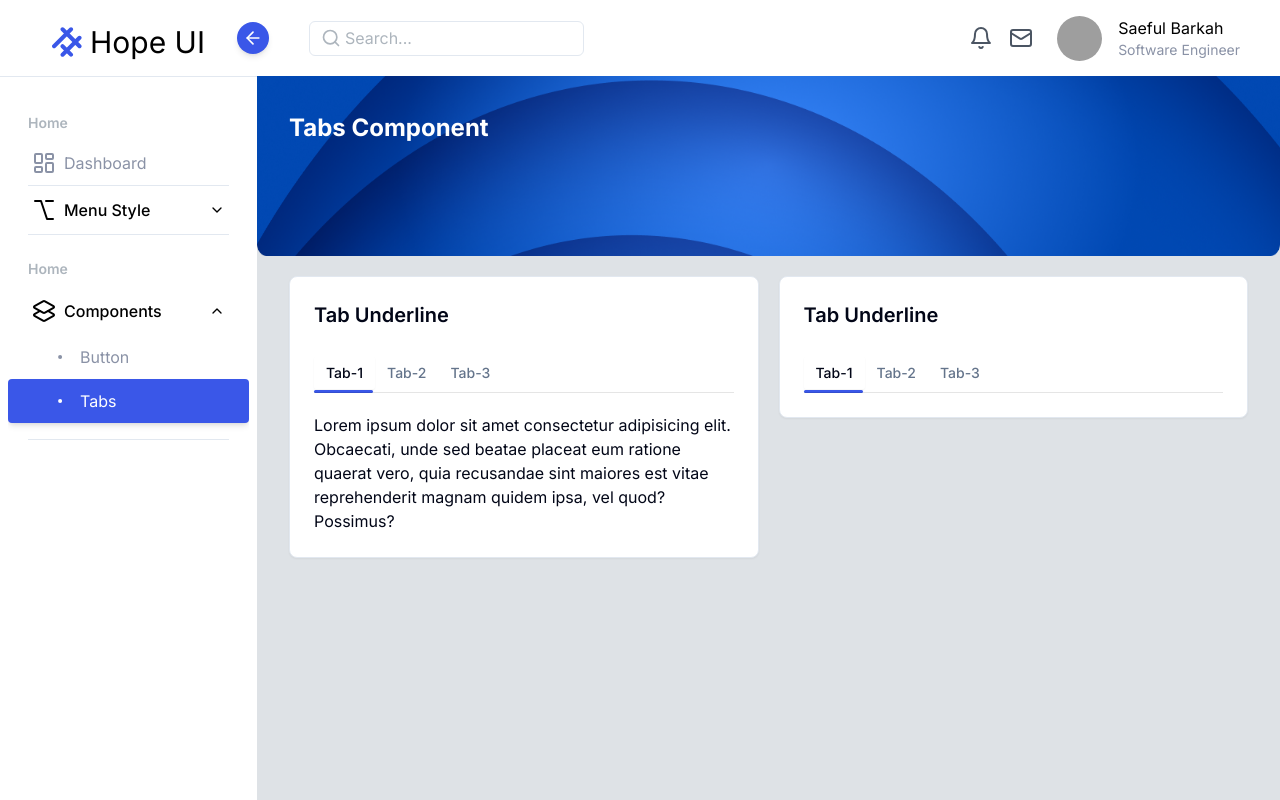
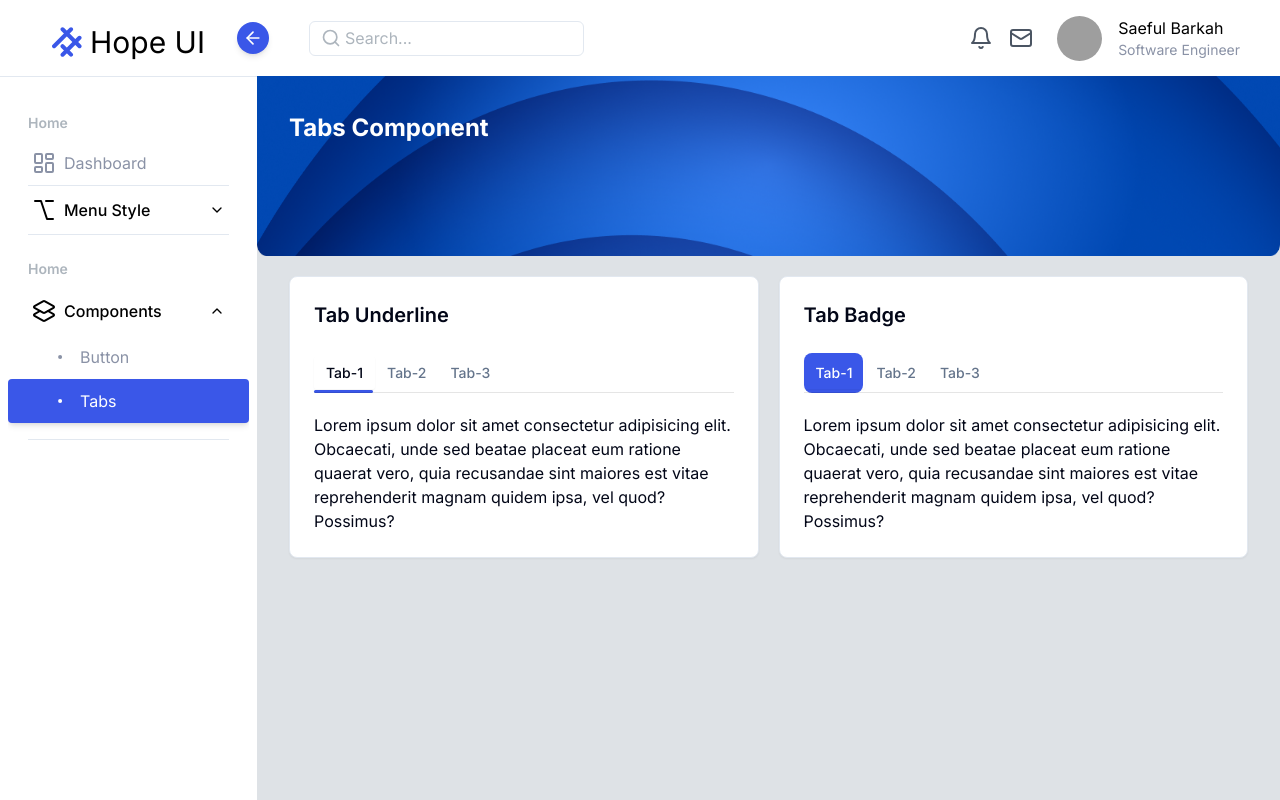
Before and after one commit to saefulbarkah/hope-ui-next, a Next.js app: page /components/tabs in a window 1280 px wide. Built offline with nearby package versions, Linux system fonts and the light colour scheme; grey boxes are pictures that could not be loaded.

Commit message:
feat(tabs): add variant underline and badge

```diff
--- a/src/components/tabs/tab-underine.tsx
+++ b/src/components/tabs/Tabs.tsx
@@ -1,6 +1,7 @@
 "use client";
 import React, {
   Dispatch,
+  PropsWithChildren,
   SetStateAction,
   createContext,
   useContext,
@@ -8,10 +9,16 @@ import React, {
   useRef,
   useState,
 } from "react";
-import { Tabs, TabsContent, TabsList, TabsTrigger } from "../ui/tabs";
+import {
+  Tabs as Wrapper,
+  TabsContent,
+  TabsList,
+  TabsTrigger,
+} from "../ui/tabs";
 import {
   TabsContentProps,
   TabsListProps,
+  TabsProps,
   TabsTriggerProps,
 } from "@radix-ui/react-tabs";
 import { cn } from "@/lib/utils";
@@ -25,6 +32,7 @@ type indicatorState = {
     width: number;
   };
   setIndicator: Dispatch<SetStateAction<{ left: number; width: number }>>;
+  type?: "underline" | "badge";
 };
 
 type ContextType = indicatorState;
@@ -33,27 +41,34 @@ const Context = createContext<ContextType | null>(null);
 const Provider = Context.Provider;
 
 // indicator variant
-const indicatorVariants = cva(
-  "absolute bottom-0 h-[3px] w-full rounded-full bg-black",
-  {
+const indicatorVariants = cva("absolute", {
   variants: {
     variant: {
       primary: "bg-primary",
     },
+    type: {
+      underline: "bottom-0 h-[3px] w-full rounded-full",
+      badge: "inset-0 h-full rounded-lg",
+    },
   },
   defaultVariants: {
     variant: "primary",
+    type: "underline",
   },
-  },
-);
+});
 
-const Store = ({ children }: React.PropsWithChildren) => {
+type store = React.PropsWithChildren & {
+  type?: indicatorState["type"];
+};
+const Store = ({ children, type = "underline" }: store) => {
   const [indicator, setIndicator] = useState<indicatorState["indicator"]>({
     left: 0,
     width: 0,
   });
 
-  return <Provider value={{ indicator, setIndicator }}>{children}</Provider>;
+  return (
+    <Provider value={{ indicator, setIndicator, type }}>{children}</Provider>
+  );
 };
 
 type INDICATOR_COLOR = VariantProps<typeof indicatorVariants>["variant"];
@@ -68,33 +83,34 @@ const List = ({
   ...props
 }: listProps) => {
   return (
-    <Store>
     <TabsList
       className={cn(
         `relative w-full justify-start bg-transparent p-0`,
         className,
       )}
+      {...props}
     >
       <div className="relative flex h-full w-full items-center justify-start">
-          {children}
-          <Indicator variant={indicatorColor} />
+        <div className="relative z-50">{children}</div>
+        <Indicator type={"underline"} variant={indicatorColor} />
       </div>
       <div className="absolute inset-x-0 bottom-0 z-10 h-[1px] bg-black opacity-10 dark:bg-white" />
     </TabsList>
-    </Store>
   );
 };
 
 interface indicatorProps extends VariantProps<typeof indicatorVariants> {}
-const Indicator = ({ variant }: indicatorProps) => {
-  const { indicator } = useContext(Context) as ContextType;
+const Indicator = ({ variant, type = "underline" }: indicatorProps) => {
+  const { indicator, type: typeTab } = useContext(Context) as ContextType;
 
   return (
     <motion.div
       initial={{ left: 0, width: 0 }}
       animate={{ left: indicator.left, width: indicator.width }}
       transition={{ bounce: 0, type: "spring", duration: 0.3 }}
-      className={cn(indicatorVariants({ variant }))}
+      className={cn(
+        indicatorVariants({ variant, type: typeTab as typeof type }),
+      )}
     />
   );
 };
@@ -112,7 +128,7 @@ const Item = ({
   ...props
 }: itemProps) => {
   const [isChange, setChange] = useState(false);
-  const { setIndicator } = useContext(Context) as ContextType;
+  const { setIndicator, type } = useContext(Context) as ContextType;
   const triggerRef = useRef<null | HTMLButtonElement>(null);
 
   useEffect(() => {
@@ -132,9 +148,12 @@ const Item = ({
   return (
     <>
       <TabsTrigger
+        onMouseDown={() => {
+          setChange((state) => !state);
+        }}
         ref={triggerRef}
         className={cn(
-          `border-none capitalize shadow-none outline-none data-[state=active]:bg-transparent`,
+          `border-none capitalize shadow-none outline-none data-[state=active]:bg-transparent ${type === "badge" && "data-[state=active]:text-white"}`,
           className,
         )}
         value={value}
@@ -159,9 +178,19 @@ const Content = ({ value, className, children, ...props }: ContentProps) => {
   );
 };
 
-export const TabUnderLine = {
-  List,
-  Tabs,
-  Item,
-  Content,
+interface Ttabs extends PropsWithChildren, TabsProps {
+  type?: indicatorState["type"];
+}
+const Tabs = ({ children, type = "underline", ...props }: Ttabs) => {
+  return (
+    <Store type={type}>
+      <Wrapper {...props}>{children}</Wrapper>
+    </Store>
+  );
 };
+
+Tabs.Content = Content;
+Tabs.Item = Item;
+Tabs.List = List;
+
+export { Tabs };
--- a/src/components/tabs/index.ts
+++ b/src/components/tabs/index.ts
@@ -1 +1 @@
-export * from "./tab-underine";
+export * from "./Tabs";
--- a/src/features/components/tabs/feature-tab.tsx
+++ b/src/features/components/tabs/feature-tab.tsx
@@ -1,51 +1,79 @@
 "use client";
-import { TabUnderLine } from "@/components/tabs";
 import { Card, CardContent, CardHeader } from "@/components/ui/card";
+import { Tabs } from "@/components/tabs";
 import React from "react";
+
+// example usage tab underline
+const TabUnderLine = () => {
+  return (
+    <Card>
+      <CardHeader className="text-xl font-semibold">Tab Underline</CardHeader>
+      <CardContent>
+        <Tabs defaultValue="tab-1">
+          <Tabs.List>
+            <Tabs.Item value="tab-1" label="tab-1" />
+            <Tabs.Item value="tab-2" label="tab-2" />
+            <Tabs.Item value="tab-3" label="tab-3" />
+          </Tabs.List>
+          <Tabs.Content value="tab-1">
+            Lorem ipsum dolor sit amet consectetur adipisicing elit. Obcaecati,
+            unde sed beatae placeat eum ratione quaerat vero, quia recusandae
+            sint maiores est vitae reprehenderit magnam quidem ipsa, vel quod?
+            Possimus?
+          </Tabs.Content>
+          <Tabs.Content value="tab-2">
+            Lorem ipsum dolor sit amet consectetur adipisicing elit. Obcaecati,
+            unde sed beatae placeat eum ratione quaerat vero, quia recusandae
+            sint maiores est vitae reprehenderit magnam quidem ipsa, vel quod?
+            Possimus? Lorem ipsum dolor, sit amet consectetur adipisicing elit.
+            Sapiente culpa ullam ea eligendi, totam quam iusto. Cum, deleniti.
+            Beatae est voluptatibus nostrum quisquam iure maiores inventore
+            atque itaque cupiditate minus?
+          </Tabs.Content>
+        </Tabs>
+      </CardContent>
+    </Card>
+  );
+};
+
+// example usage tab badge
+const TabBadge = () => {
+  return (
+    <Card>
+      <CardHeader className="text-xl font-semibold">Tab Badge</CardHeader>
+      <CardContent>
+        <Tabs defaultValue="tab-1" type="badge">
+          <Tabs.List>
+            <Tabs.Item value="tab-1" label="tab-1" />
+            <Tabs.Item value="tab-2" label="tab-2" />
+            <Tabs.Item value="tab-3" label="tab-3" />
+          </Tabs.List>
+          <Tabs.Content value="tab-1">
+            Lorem ipsum dolor sit amet consectetur adipisicing elit. Obcaecati,
+            unde sed beatae placeat eum ratione quaerat vero, quia recusandae
+            sint maiores est vitae reprehenderit magnam quidem ipsa, vel quod?
+            Possimus?
+          </Tabs.Content>
+          <Tabs.Content value="tab-2">
+            Lorem ipsum dolor sit amet consectetur adipisicing elit. Obcaecati,
+            unde sed beatae placeat eum ratione quaerat vero, quia recusandae
+            sint maiores est vitae reprehenderit magnam quidem ipsa, vel quod?
+            Possimus? Lorem ipsum dolor, sit amet consectetur adipisicing elit.
+            Sapiente culpa ullam ea eligendi, totam quam iusto. Cum, deleniti.
+            Beatae est voluptatibus nostrum quisquam iure maiores inventore
+            atque itaque cupiditate minus?
+          </Tabs.Content>
+        </Tabs>
+      </CardContent>
+    </Card>
+  );
+};
 
 export const FeatureTab = () => {
   return (
     <div className="grid grid-cols-2 items-start gap-5">
-      <Card>
-        <CardHeader className="text-xl font-semibold">Tab Underline</CardHeader>
-        <CardContent>
-          <TabUnderLine.Tabs defaultValue="tab-1">
-            <TabUnderLine.List>
-              <TabUnderLine.Item value="tab-1" label="tab-1" />
-              <TabUnderLine.Item value="tab-2" label="tab-2" />
-              <TabUnderLine.Item value="tab-3" label="tab-3" />
-            </TabUnderLine.List>
-            <TabUnderLine.Content value="tab-1">
-              Lorem ipsum dolor sit amet consectetur adipisicing elit.
-              Obcaecati, unde sed beatae placeat eum ratione quaerat vero, quia
-              recusandae sint maiores est vitae reprehenderit magnam quidem
-              ipsa, vel quod? Possimus?
-            </TabUnderLine.Content>
-            <TabUnderLine.Content value="tab-2">
-              Lorem ipsum dolor sit amet consectetur adipisicing elit.
-              Obcaecati, unde sed beatae placeat eum ratione quaerat vero, quia
-              recusandae sint maiores est vitae reprehenderit magnam quidem
-              ipsa, vel quod? Possimus? Lorem ipsum dolor, sit amet consectetur
-              adipisicing elit. Sapiente culpa ullam ea eligendi, totam quam
-              iusto. Cum, deleniti. Beatae est voluptatibus nostrum quisquam
-              iure maiores inventore atque itaque cupiditate minus?
-            </TabUnderLine.Content>
-          </TabUnderLine.Tabs>
-        </CardContent>
-      </Card>
-      <Card>
-        <CardHeader className="text-xl font-semibold">Tab Underline</CardHeader>
-        <CardContent>
-          <TabUnderLine.Tabs defaultValue="tab-22">
-            <TabUnderLine.List>
-              <TabUnderLine.Item value="tab-22" label="tab-1" />
-              <TabUnderLine.Item value="tab-12" label="tab-2" />
-              <TabUnderLine.Item value="tab-34" label="tab-3" />
-            </TabUnderLine.List>
-            <TabUnderLine.Content value="tab-1">Welcome</TabUnderLine.Content>
-          </TabUnderLine.Tabs>
-        </CardContent>
-      </Card>
+      <TabUnderLine />
+      <TabBadge />
     </div>
   );
 };
```
Lines whose indentation alone changed are shown as unchanged.
